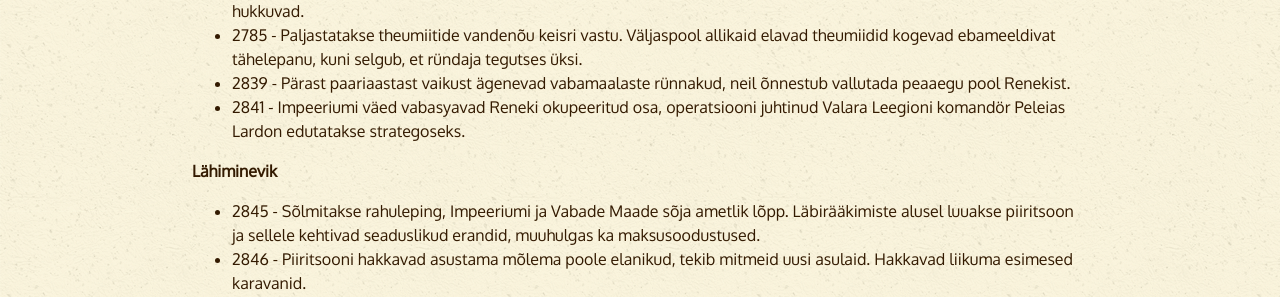
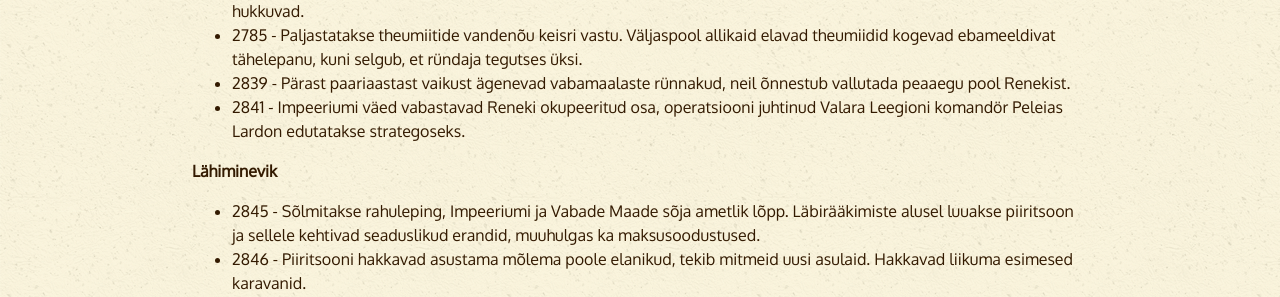
Before and after one commit to karavanlarp/karavanlarp.github.io, a Jekyll site: the page built from est/world/leonte.md, in a window 1280 px wide and 900 px high, scrolled down 2376 px. Shown: the part 163-460 px from the top of the window. Built offline with Jekyll 4.4.1, drawn with Linux system fonts in a browser that asks for light colours; some web fonts are replaced.

Commit message:
grammar fix

```diff
--- a/est/world/leonte.md
+++ b/est/world/leonte.md
@@ -66,7 +66,7 @@ Theumal alentide ja theumiitide vahel peetud sõja kohta on rohkem ülestähendu
 * 2614 - Üle kogu Impeeriumi mässavad kuudepikkused seletamatud tormid. Tuhanded kodanikud jäävad koduta, sajad hukkuvad.
 * 2785 - Paljastatakse theumiitide vandenõu keisri vastu. Väljaspool allikaid elavad theumiidid kogevad ebameeldivat tähelepanu, kuni selgub, et ründaja tegutses üksi.
 * 2839 - Pärast paariaastast vaikust ägenevad vabamaalaste rünnakud, neil õnnestub vallutada peaaegu pool Renekist.
-* 2841 - Impeeriumi väed vabasyavad Reneki okupeeritud osa, operatsiooni juhtinud Valara Leegioni komandör Peleias Lardon edutatakse strategoseks.
+* 2841 - Impeeriumi väed vabastavad Reneki okupeeritud osa, operatsiooni juhtinud Valara Leegioni komandör Peleias Lardon edutatakse strategoseks.
 
 **Lähiminevik**
 
```
